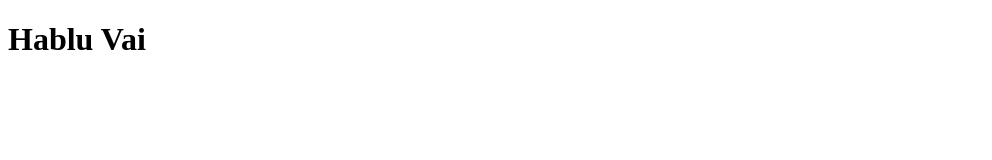
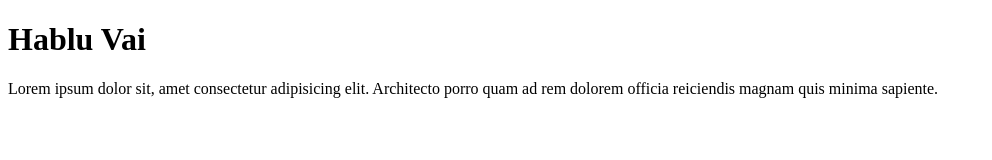
Before and after one commit to kamalreza/first-projects, a plain HTML site: page index.html in a window 1280 px wide. Shown: the whole page, without its empty margins (0-992 px from the left). Drawn offline with Linux system fonts and the light colour scheme.

Commit message:
ptag-added

```diff
--- a/index.html
+++ b/index.html
@@ -7,5 +7,6 @@
 </head>
 <body>
     <h1> Hablu Vai</h1>
+    <p>Lorem ipsum dolor sit, amet consectetur adipisicing elit. Architecto porro quam ad rem dolorem officia reiciendis magnam quis minima sapiente.</p>
 </body>
 </html>
```
